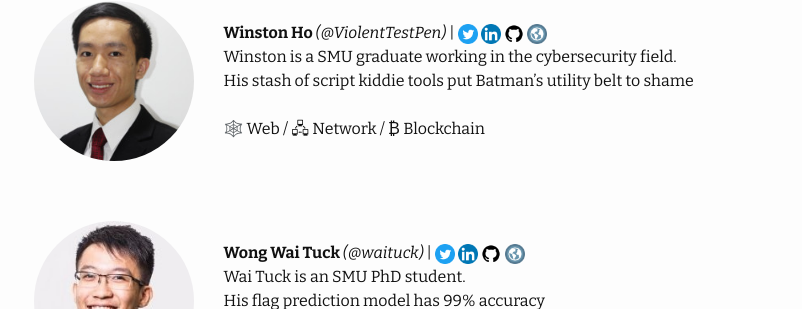
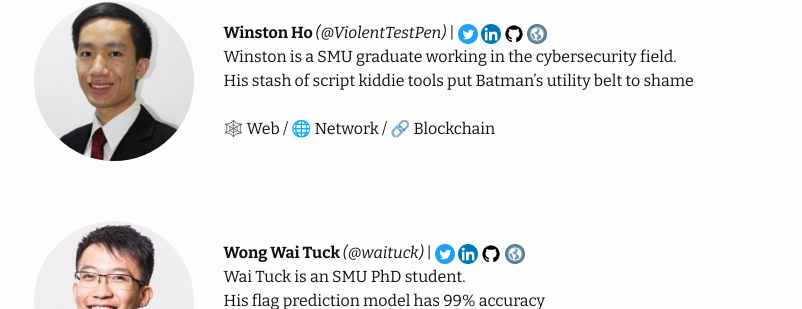
Before and after one commit to ctfsg/ctfsg.github.io, a Jekyll site: the page built from members.md, in a window 1280 px wide. Shown: the part 820-1129 px from the top of the page, without its empty margins (239-1041 px from the left). Built offline with Jekyll 4.4.1, drawn with Linux system fonts in a browser that asks for light colours.

Commit message:
Fix broken emojis for Winston

```diff
--- a/members.md
+++ b/members.md
@@ -22,7 +22,7 @@ NOTE: CHECK AND MAKE SURE IT DOESN'T OVERFLOW!
 | <img class="avatar" src="../assets/img/profile/niktay.png"/> | <b>Nikolas Tay Zhihao</b> <i>(@niktay)</i>  \| <a href="https://www.linkedin.com/in/niktay/"><img class="icon" src="../assets/img/icons/linkedin.png"/></a> <a href="https://github.com/niktay"><img class="icon" src="../assets/img/icons/github.png"/></a> <a href="https://dystopia.sg/"><img class="icon" src="../assets/img/icons/website.png"/></a> <br /> Nik is a NUS dropout, he co-founded Alt-Tab Labs.<br /> He aspires to be a (heap) fengshui master <br />  <br /> 💣Pwn / 🔄Reversing  / ⛏️ Forensics  |
 |||
 |||
-| <img class="avatar" src="../assets/img/profile/winston.jfif"/> | <b>Winston Ho</b> <i>(@ViolentTestPen)</i>  \| <a href="https://twitter.com/violenttestpen"><img class="icon" src="../assets/img/icons/twitter.png"/></a> <a href="https://www.linkedin.com/in/winstonhmk/"><img class="icon" src="../assets/img/icons/linkedin.png"/></a> <a href="https://github.com/winstonho90"><img class="icon" src="../assets/img/icons/github.png"/></a> <a href=""><img class="icon" src="../assets/img/icons/website.png"/></a> <br /> Winston is a SMU graduate working in the cybersecurity field. <br /> His stash of script kiddie tools put Batman's utility belt to shame <br />  <br /> 🕸️ Web / 🖧 Network / ₿️ Blockchain  |
+| <img class="avatar" src="../assets/img/profile/winston.jfif"/> | <b>Winston Ho</b> <i>(@ViolentTestPen)</i>  \| <a href="https://twitter.com/violenttestpen"><img class="icon" src="../assets/img/icons/twitter.png"/></a> <a href="https://www.linkedin.com/in/winstonhmk/"><img class="icon" src="../assets/img/icons/linkedin.png"/></a> <a href="https://github.com/winstonho90"><img class="icon" src="../assets/img/icons/github.png"/></a> <a href=""><img class="icon" src="../assets/img/icons/website.png"/></a> <br /> Winston is a SMU graduate working in the cybersecurity field. <br /> His stash of script kiddie tools put Batman's utility belt to shame <br />  <br /> 🕸️ Web / 🌐 Network / 🔗 Blockchain  |
 |||
 |||
 | <img class="avatar" src="../assets/img/profile/waituck.jfif"/> | <b>Wong Wai Tuck</b> <i>(@waituck)</i>  \| <a href="https://twitter.com/waituckk"><img class="icon" src="../assets/img/icons/twitter.png"/></a> <a href="https://www.linkedin.com/in/wongwaituck/"><img class="icon" src="../assets/img/icons/linkedin.png"/></a> <a href="https://github.com/wongwaituck"><img class="icon" src="../assets/img/icons/github.png"/></a> <a href="https://waituck.sg/"><img class="icon" src="../assets/img/icons/website.png"/></a> <br /> Wai Tuck is an SMU PhD student. <br /> His flag prediction model has 99% accuracy <br />  <br /> 🕸️ Web / ❓ Misc  / 🎌 Flag Guesser  |
```
